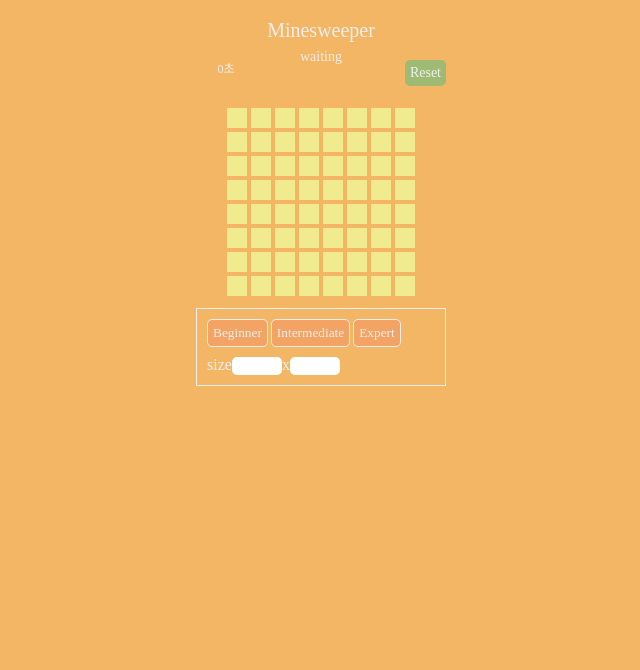
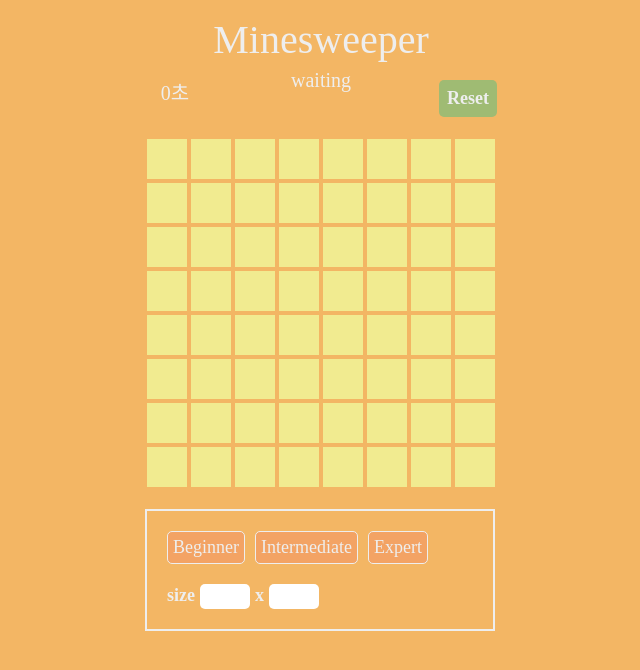
Before and after one commit to eeeyooon/minesweeper-game, a React (Create React App) app: page / in a window 1280 px wide. Shown: the top 670 px of the page, without its empty margins (319-959 px from the left). Built offline with nearby package versions, Linux system fonts and the light colour scheme.

Commit message:
style: 전체적으로 스타일 크기 키우기

```diff
--- a/src/components/Board/index.tsx
+++ b/src/components/Board/index.tsx
@@ -60,8 +60,8 @@ export default function Board() {
 		return cells;
 	};
 
-	const boardWidth = rows * 24;
-	const boardHeight = cols * 24;
+	const boardWidth = rows * 44;
+	const boardHeight = cols * 44;
 
 	return (
 		<BoardWrapper $boardWidth={boardWidth} $boardHeight={boardHeight}>
--- a/src/components/Cell/index.tsx
+++ b/src/components/Cell/index.tsx
@@ -16,13 +16,13 @@ export default function Cell({ row, col, cellData, cellText, onClick }: CellProp
 }
 
 const CellBox = styled.div<{ $cellData: number }>`
-	width: 20px;
-	height: 20px;
+	width: 40px;
+	height: 40px;
 	background-color: ${({ theme, $cellData }) => ($cellData >= 0 ? theme.color.selectedCell : theme.color.cell)};
 	margin: 2px;
-	line-height: 20px;
+	line-height: 40px;
 	color: ${({ theme }) => theme.color.black};
 	text-align: center;
-	font-size: 10px;
+	font-size: 20px;
 	cursor: pointer;
 `;
--- a/src/components/Header/index.tsx
+++ b/src/components/Header/index.tsx
@@ -43,14 +43,14 @@ const GameHeader = styled.header`
 `;
 const GameTitle = styled.h1`
 	text-align: center;
-	font-size: 1.25rem;
+	font-size: 2.5rem;
 	margin-bottom: 10px;
 `;
 
 const GameStatus = styled.p`
 	text-align: center;
 	height: 10px;
-	font-size: 14px;
+	font-size: 20px;
 `;
 
 const HeaderMenu = styled.div`
@@ -61,15 +61,16 @@ const HeaderMenu = styled.div`
 
 const TimerBox = styled.div`
 	width: 60px;
-	/* border: 1px solid ${({ theme }) => theme.color.white}; */
 	text-align: center;
 	padding: 3px;
-	font-size: 12px;
+	font-size: 20px;
 `;
 
 const ResetButton = styled.button`
 	background-color: ${({ theme }) => theme.color.green};
-	padding: 5px;
+	color: ${({ theme }) => theme.color.white};
+	font-weight: 600;
+	padding: 8px;
 	border-radius: 5px;
-	font-size: 14px;
+	font-size: 18px;
 `;
--- a/src/components/Menu/index.tsx
+++ b/src/components/Menu/index.tsx
@@ -19,13 +19,13 @@ export default function Menu() {
 }
 
 const MenuWrapper = styled.div`
-	width: 250px;
+	width: 350px;
 	color: ${({ theme }) => theme.color.white};
 	display: flex;
 	flex-flow: column nowrap;
-	border: 1px solid ${({ theme }) => theme.color.white};
-	padding: 10px;
-	margin-top: 10px;
+	border: 2px solid ${({ theme }) => theme.color.white};
+	padding: 20px;
+	margin-top: 20px;
 `;
 
 const SelectLevelWrapper = styled.div``;
@@ -34,16 +34,24 @@ const LevelButton = styled.button`
 	border: 1px solid ${({ theme }) => theme.color.white};
 	border-radius: 5px;
 	padding: 5px;
-	margin-right: 3px;
+	margin-right: 10px;
+	font-size: 18px;
 	background-color: ${({ theme }) => theme.color.orange};
+	margin-bottom: 10px;
 `;
 
 const CustomLevelWrapper = styled.div`
 	margin-top: 10px;
+	font-size: 18px;
+	font-weight: 600;
 `;
 
 const SizeInput = styled.input`
 	width: 50px;
+	height: 25px;
+	margin-left: 5px;
+	margin-right: 5px;
 	border: none;
 	border-radius: 5px;
+	outline: none;
 `;
```
